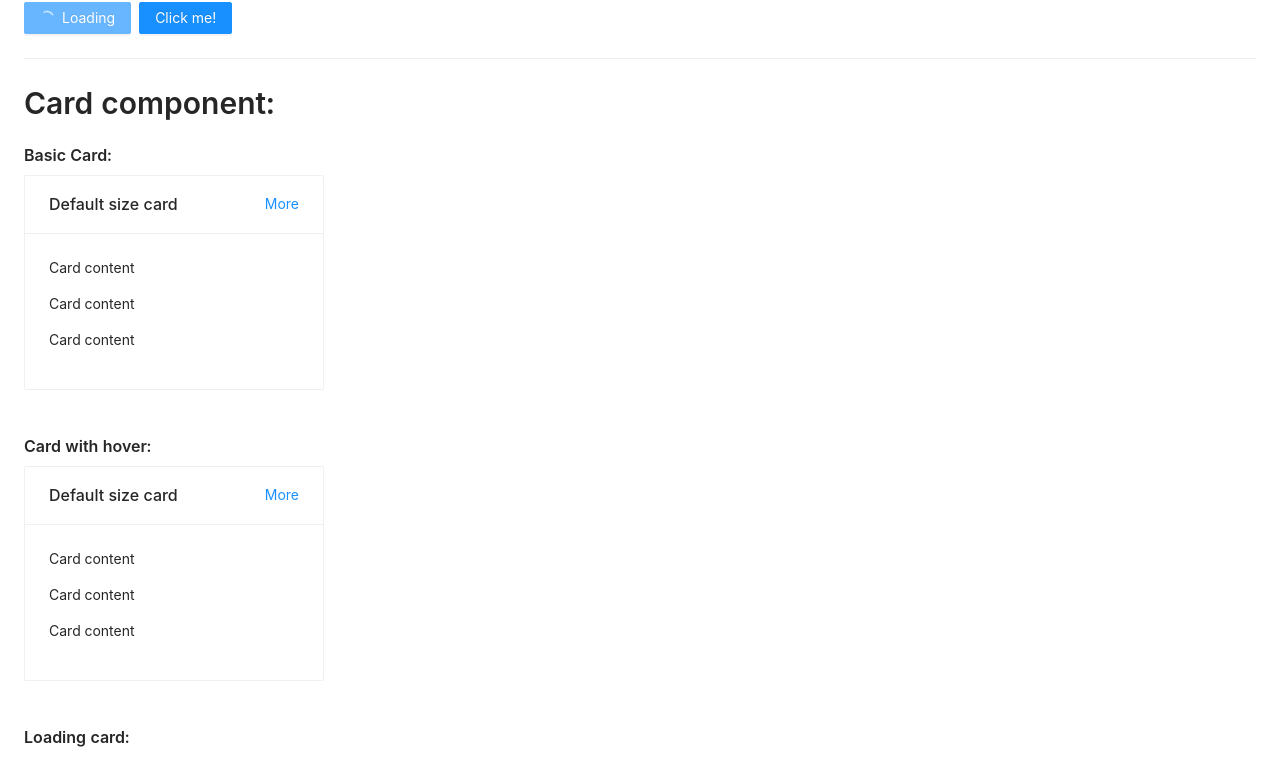
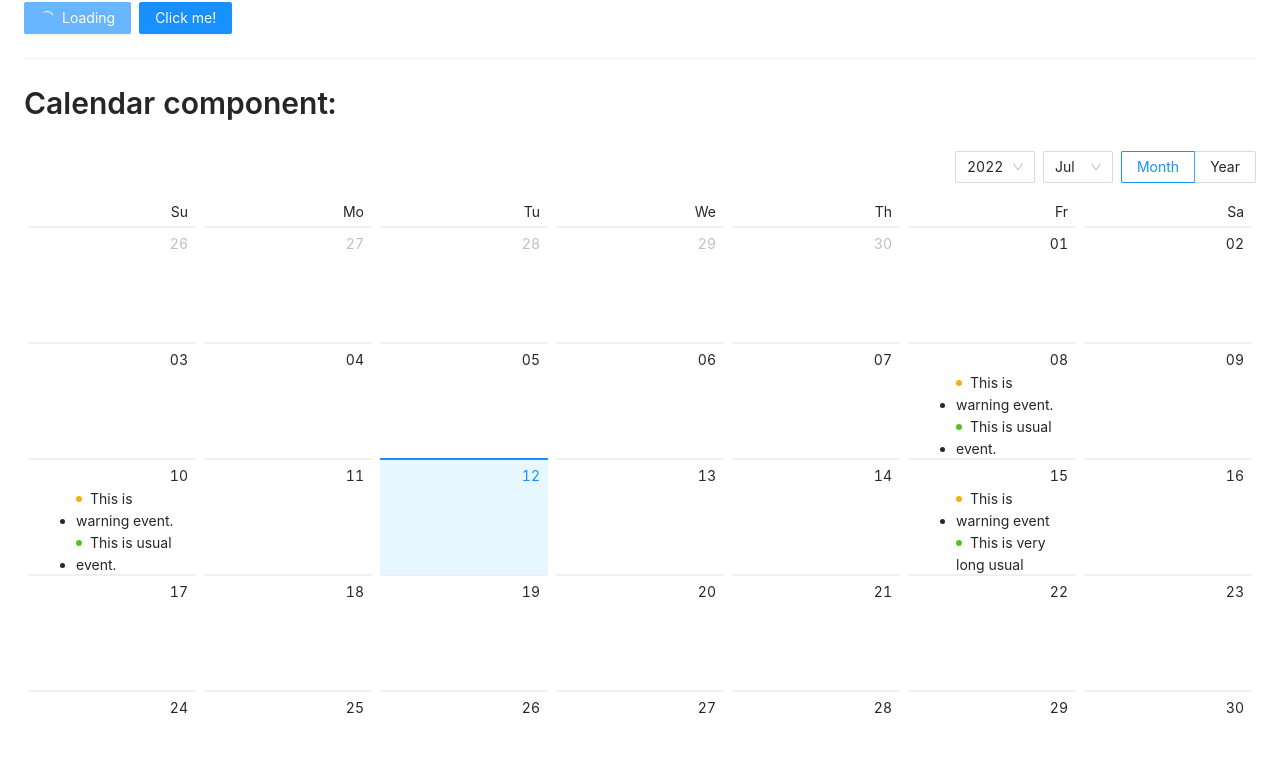
Before and after one commit to barath46/AntD-components, a Next.js app: page / in a window 1280 px wide. Shown: the part 3236-4001 px from the top of the page. Built offline with nearby package versions, Linux system fonts and the light colour scheme.

Commit message:
Calendar component

```diff
--- /dev/null
+++ b/modules/calendar.tsx
@@ -0,0 +1,117 @@
+import { Badge, Calendar, Typography, Divider } from 'antd';
+import React from 'react';
+
+const { Title } = Typography;
+
+const getListData = (value) => {
+  let listData;
+
+  switch (value.date()) {
+    case 8:
+      listData = [
+        {
+          type: 'warning',
+          content: 'This is warning event.',
+        },
+        {
+          type: 'success',
+          content: 'This is usual event.',
+        },
+      ];
+      break;
+
+    case 10:
+      listData = [
+        {
+          type: 'warning',
+          content: 'This is warning event.',
+        },
+        {
+          type: 'success',
+          content: 'This is usual event.',
+        },
+        {
+          type: 'error',
+          content: 'This is error event.',
+        },
+      ];
+      break;
+
+    case 15:
+      listData = [
+        {
+          type: 'warning',
+          content: 'This is warning event',
+        },
+        {
+          type: 'success',
+          content: 'This is very long usual event。。....',
+        },
+        {
+          type: 'error',
+          content: 'This is error event 1.',
+        },
+        {
+          type: 'error',
+          content: 'This is error event 2.',
+        },
+        {
+          type: 'error',
+          content: 'This is error event 3.',
+        },
+        {
+          type: 'error',
+          content: 'This is error event 4.',
+        },
+      ];
+      break;
+
+    default:
+  }
+
+  return listData || [];
+};
+
+const getMonthData = (value) => {
+  if (value.month() === 8) {
+    return 1394;
+  }
+};
+
+const App = () => {
+  const monthCellRender = (value) => {
+    const num = getMonthData(value);
+    return num ? (
+      <div className="notes-month">
+        <section>{num}</section>
+        <span>Backlog number</span>
+      </div>
+    ) : null;
+  };
+
+  const dateCellRender = (value) => {
+    const listData = getListData(value);
+    return (
+      <ul className="events">
+        {listData.map((item) => (
+          <li key={item.content}>
+            <Badge status={item.type} text={item.content} />
+          </li>
+        ))}
+      </ul>
+    );
+  };
+
+  return (
+    <div id="calendar-component">
+      <Title level={2}>Calendar component:</Title>
+      <Calendar
+        dateCellRender={dateCellRender}
+        monthCellRender={monthCellRender}
+      />
+      <Divider />
+    </div>
+  );
+};
+
+export default App;
```
